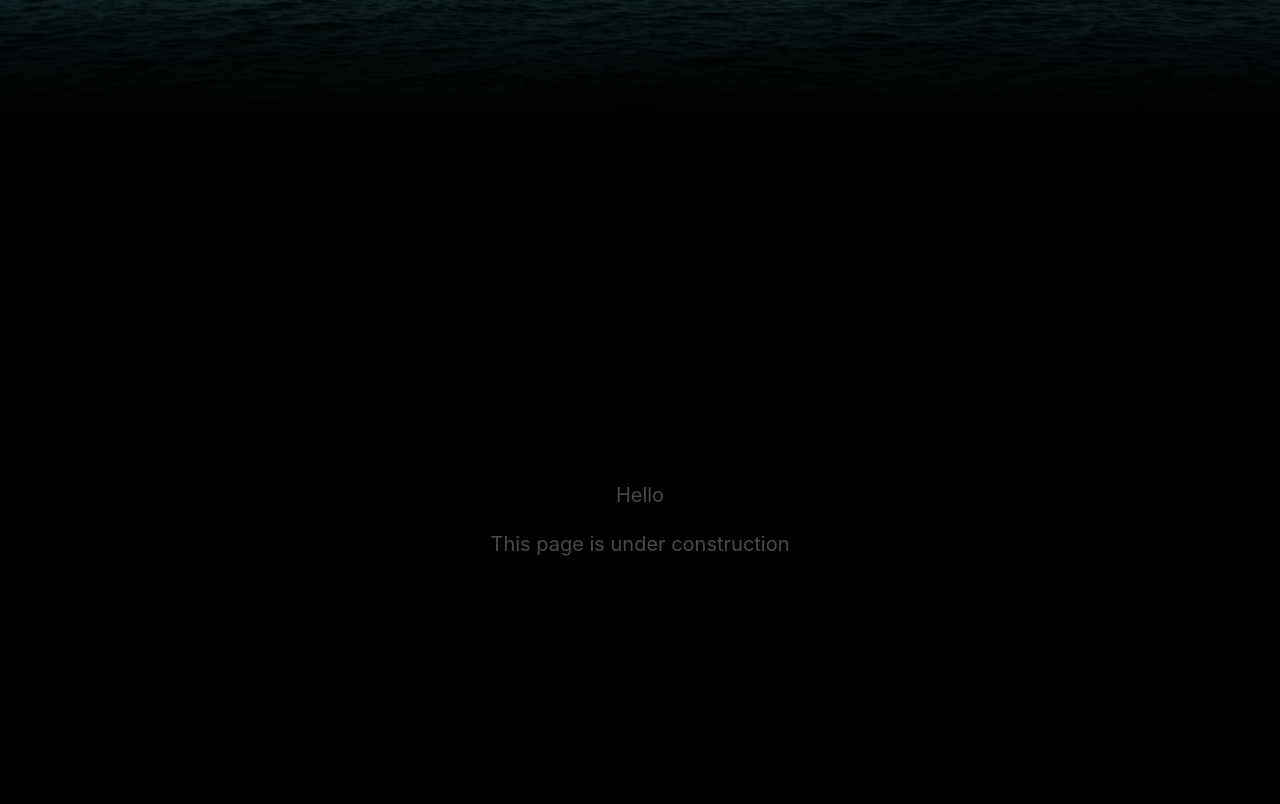
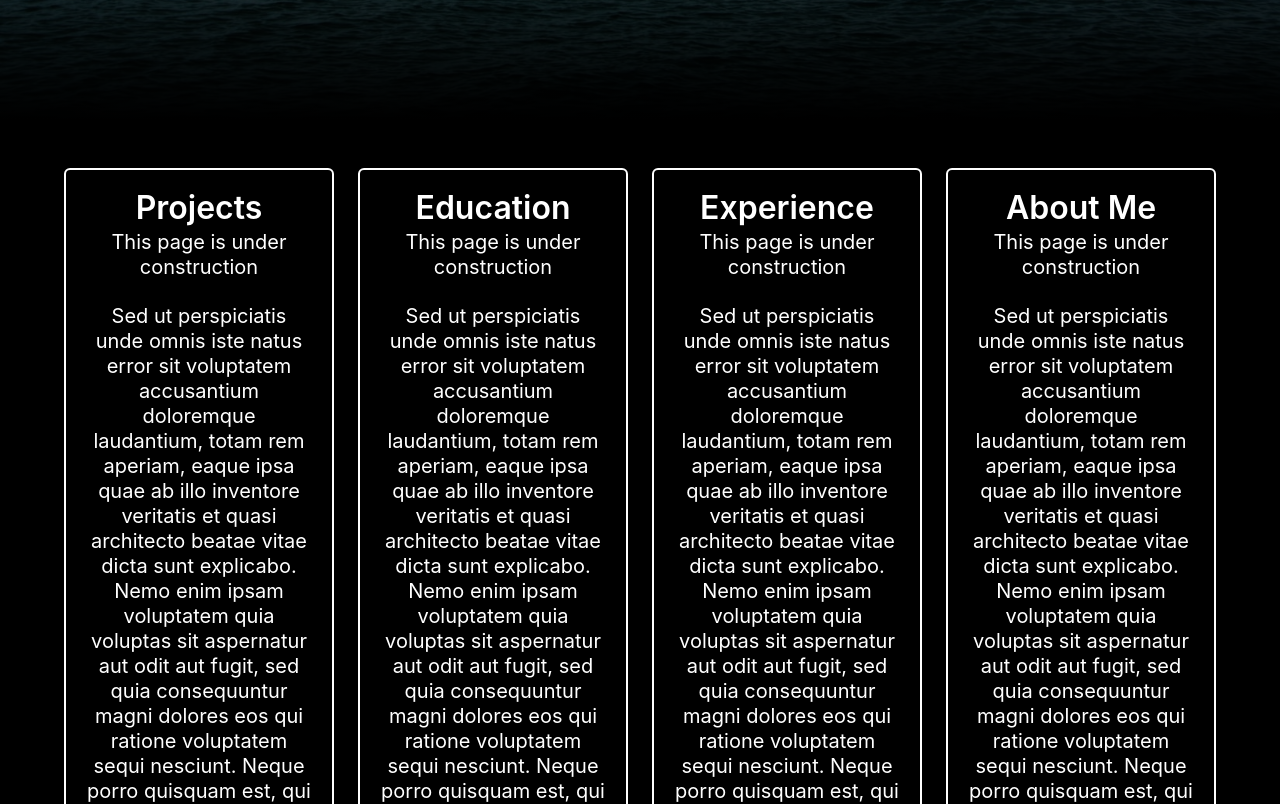
Before and after one commit to ShaneMoyo/portfolio-, a React (Create React App) app: page / in a window 1280 px wide. Shown: the part 680-1484 px from the top of the page. Built offline with nearby package versions, Linux system fonts and the light colour scheme; a small style sheet from the web is missing.

Commit message:
Add place holder section.

```diff
--- a/src/App.js
+++ b/src/App.js
@@ -31,6 +31,7 @@ function App() {
             <ScrollAnimation
               animateIn="fadeIn"
               animateOut="fadeOut"
+              duration={2}
               afterAnimatedOut={() => setStickyNav(true)}
               afterAnimatedIn={() => setStickyNav(false)}>
               <h1 class="subtitle">Hey there, I'm</h1>
@@ -43,15 +44,120 @@ function App() {
     </section>
 
     <section class="hero is-fullheight main">
-      <div class="hero-body">
+      <div class="hero-body has-text-centered">
+      <div class="container has-text-centered">
+        <div class="columns ">
+          <div class="column">
+            <div class="container">
+              <ScrollAnimation animateIn="fadeIn" animateOut="fadeOut" duration={2}>
+                <div class="box black is-outlined has-text-white">
+                  <h1 class="title">Projects</h1>
+                  <h1 class="subtitle profession">This page is under construction</h1>
+                  <h1 class="subtitle profession">
+                    Sed ut perspiciatis unde omnis iste natus error sit voluptatem
+                    accusantium doloremque laudantium, totam rem aperiam,
+                    eaque ipsa quae ab illo inventore veritatis et quasi
+                    architecto beatae vitae dicta sunt explicabo. Nemo enim ipsam
+                    voluptatem quia voluptas sit aspernatur aut odit aut fugit,
+                    sed quia consequuntur magni dolores eos qui ratione voluptatem
+                    sequi nesciunt. Neque porro quisquam est, qui dolorem ipsum quia dolor sit amet,
+                    consectetur, adipisci velit, sed quia non numquam eius modi tempora
+                    incidunt ut labore et dolore magnam aliquam quaerat voluptatem.
+                    Ut enim ad minima veniam, quis nostrum exercitationem ullam corporis suscipit laboriosam,
+                    nisi ut aliquid ex ea commodi consequatur?
+                    Quis autem vel eum iure reprehenderit qui in ea voluptate
+                    velit esse quam nihil molestiae consequatur, vel illum qui dolorem eum fugiat quo
+                    voluptas nulla pariatur?
+                  </h1>
+                </div>
+              </ScrollAnimation>
+            </div>
+          </div>
 
-        <div class=" container has-text-centered">
-        <ScrollAnimation animateIn="fadeIn" animateOut="fadeOut">
-          <h1 class="subtitle">Hello</h1>
-          <h1 class="subtitle profession">This page is under construction</h1>
-          </ScrollAnimation>
-        </div>
+          <div class="column">
+            <div class="container">
+              <ScrollAnimation animateIn="fadeIn" animateOut="fadeOut" duration={2}>
+                <div class="box black is-outlined has-text-white">
+                  <h1 class="title">Education</h1>
+                  <h1 class="subtitle profession">This page is under construction</h1>
+                  <h1 class="subtitle profession">
+                    Sed ut perspiciatis unde omnis iste natus error sit voluptatem
+                    accusantium doloremque laudantium, totam rem aperiam,
+                    eaque ipsa quae ab illo inventore veritatis et quasi
+                    architecto beatae vitae dicta sunt explicabo. Nemo enim ipsam
+                    voluptatem quia voluptas sit aspernatur aut odit aut fugit,
+                    sed quia consequuntur magni dolores eos qui ratione voluptatem
+                    sequi nesciunt. Neque porro quisquam est, qui dolorem ipsum quia dolor sit amet,
+                    consectetur, adipisci velit, sed quia non numquam eius modi tempora
+                    incidunt ut labore et dolore magnam aliquam quaerat voluptatem.
+                    Ut enim ad minima veniam, quis nostrum exercitationem ullam corporis suscipit laboriosam,
+                    nisi ut aliquid ex ea commodi consequatur?
+                    Quis autem vel eum iure reprehenderit qui in ea voluptate
+                    velit esse quam nihil molestiae consequatur, vel illum qui dolorem eum fugiat quo
+                    voluptas nulla pariatur?
+                  </h1>
+                </div>
+              </ScrollAnimation>
+            </div>
+          </div>
 
+
+          <div class="column">
+            <div class="container">
+              <ScrollAnimation animateIn="fadeIn" animateOut="fadeOut" duration={2}>
+                <div class="box black is-outlined has-text-white">
+                  <h1 class="title">Experience</h1>
+                  <h1 class="subtitle profession">This page is under construction</h1>
+                  <h1 class="subtitle profession">
+                    Sed ut perspiciatis unde omnis iste natus error sit voluptatem
+                    accusantium doloremque laudantium, totam rem aperiam,
+                    eaque ipsa quae ab illo inventore veritatis et quasi
+                    architecto beatae vitae dicta sunt explicabo. Nemo enim ipsam
+                    voluptatem quia voluptas sit aspernatur aut odit aut fugit,
+                    sed quia consequuntur magni dolores eos qui ratione voluptatem
+                    sequi nesciunt. Neque porro quisquam est, qui dolorem ipsum quia dolor sit amet,
+                    consectetur, adipisci velit, sed quia non numquam eius modi tempora
+                    incidunt ut labore et dolore magnam aliquam quaerat voluptatem.
+                    Ut enim ad minima veniam, quis nostrum exercitationem ullam corporis suscipit laboriosam,
+                    nisi ut aliquid ex ea commodi consequatur?
+                    Quis autem vel eum iure reprehenderit qui in ea voluptate
+                    velit esse quam nihil molestiae consequatur, vel illum qui dolorem eum fugiat quo
+                    voluptas nulla pariatur?
+                  </h1>
+                </div>
+              </ScrollAnimation>
+            </div>
+          </div>
+
+          <div class="column">
+            <div class="container">
+              <ScrollAnimation animateIn="fadeIn" animateOut="fadeOut" duration={2}>
+                <div class="box black is-outlined has-text-white">
+                  <h1 class="title">About Me</h1>
+                  <h1 class="subtitle profession">This page is under construction</h1>
+                  <h1 class="subtitle profession">
+                    Sed ut perspiciatis unde omnis iste natus error sit voluptatem
+                    accusantium doloremque laudantium, totam rem aperiam,
+                    eaque ipsa quae ab illo inventore veritatis et quasi
+                    architecto beatae vitae dicta sunt explicabo. Nemo enim ipsam
+                    voluptatem quia voluptas sit aspernatur aut odit aut fugit,
+                    sed quia consequuntur magni dolores eos qui ratione voluptatem
+                    sequi nesciunt. Neque porro quisquam est, qui dolorem ipsum quia dolor sit amet,
+                    consectetur, adipisci velit, sed quia non numquam eius modi tempora
+                    incidunt ut labore et dolore magnam aliquam quaerat voluptatem.
+                    Ut enim ad minima veniam, quis nostrum exercitationem ullam corporis suscipit laboriosam,
+                    nisi ut aliquid ex ea commodi consequatur?
+                    Quis autem vel eum iure reprehenderit qui in ea voluptate
+                    velit esse quam nihil molestiae consequatur, vel illum qui dolorem eum fugiat quo
+                    voluptas nulla pariatur?
+                  </h1>
+                </div>
+              </ScrollAnimation>
+            </div>
+          </div>
+
+      </div>
+      </div>
       </div>
     </section>
 
--- a/src/navbar.js
+++ b/src/navbar.js
@@ -30,7 +30,7 @@ function navbar(props) {
                 color="white"
                 />
                 </span>
-                <span>Home</span>
+                <span>Experience</span>
               </a>
             </span>
               <span class="navbar-item">
@@ -41,7 +41,7 @@ function navbar(props) {
                       color="white"
                     />
                   </span>
-                  <span>Examples</span>
+                  <span>Projects</span>
                 </a>
               </span>
               <span class="navbar-item">
@@ -52,7 +52,7 @@ function navbar(props) {
                       color="white"
                     />
                   </span>
-                  <span>Documentation</span>
+                  <span>Education</span>
                 </a>
               </span>
               <span class="navbar-item">
@@ -60,7 +60,7 @@ function navbar(props) {
                   <span class="icon">
                     <i class="fa fa-github"></i>
                   </span>
-                  <span>View Source</span>
+                  <span>About Me</span>
                 </a>
               </span>
             </div>
--- a/src/style/mystyle.scss
+++ b/src/style/mystyle.scss
@@ -44,4 +44,17 @@ $red: #FF0000;
   -o-background-size: cover;
   background-size: cover;
 }
+
+.box.black{
+  background-color: #000;
+  border: 2px solid #fff;
+}
+
+.title {
+  color: #fff !important;
+}
+
+.subtitle {
+  color: #fff !important;
+}
 @import "../../node_modules/bulma/bulma";
```
Also changed, not shown: src/style/mystyle.css.
